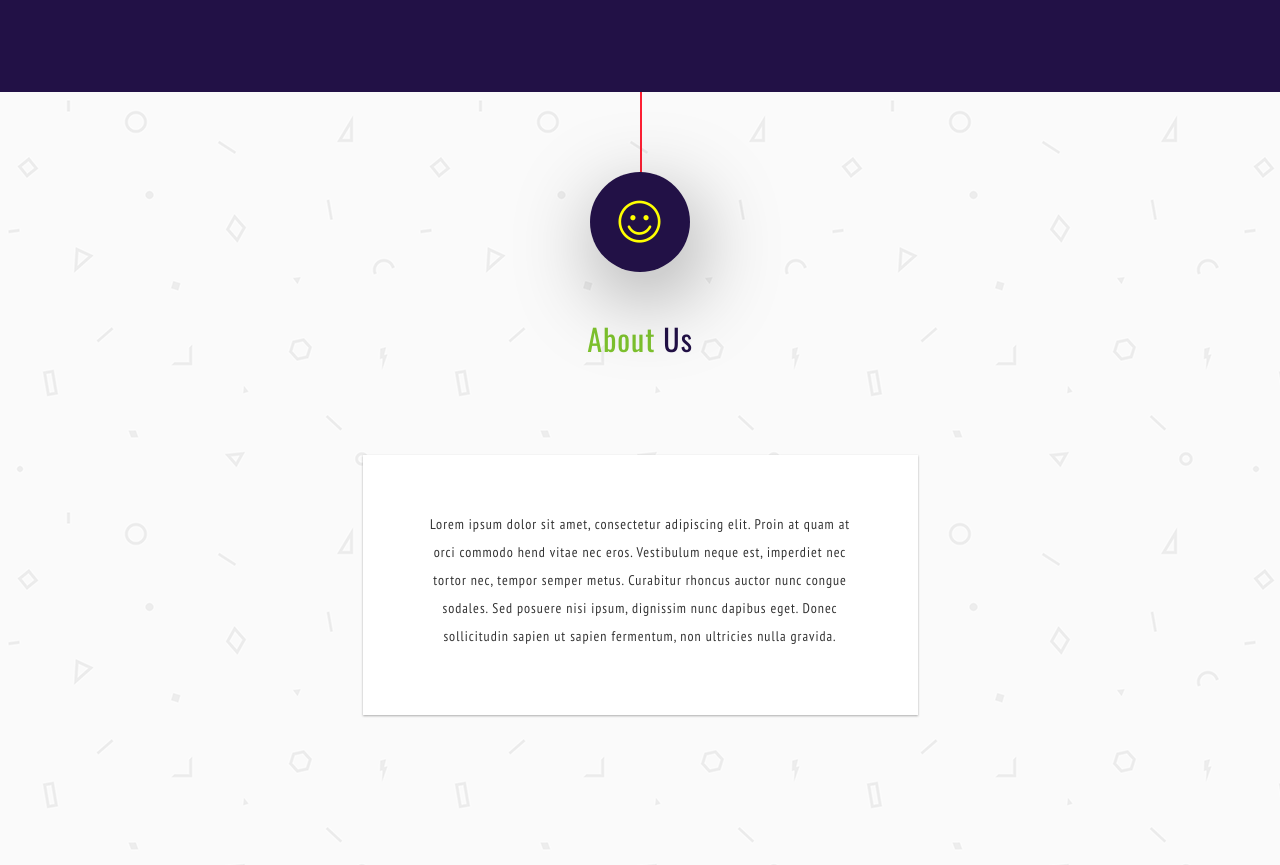
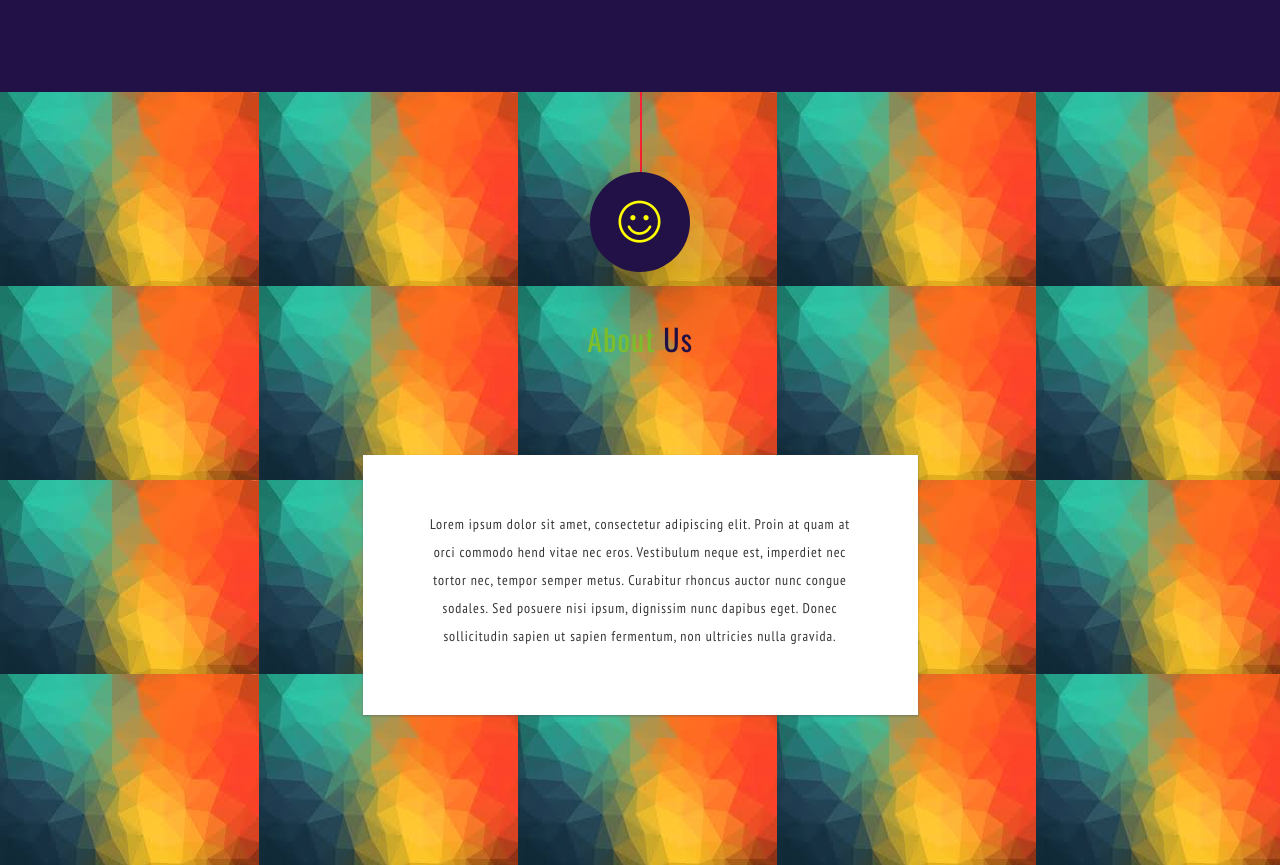
Before and after one commit to trevordowdle/climb, a plain HTML site: page index.html in a window 1280 px wide. Shown: the part 614-1479 px from the top of the page. Drawn offline with nearby package versions, Linux system fonts and the light colour scheme.

Commit message:
changed background img

```diff
--- a/css/style.css
+++ b/css/style.css
@@ -165,7 +165,7 @@ fieldset {
 }
 
 .pattern-bg {
-	background: url(../images/bg/pattern-bg.png);
+	background: url(../images/bg/climb-bg.jpg);
 	background-repeat: repeat;
 }
 
```
Also changed, not shown: images/bg/climb-bg.jpg (added).
